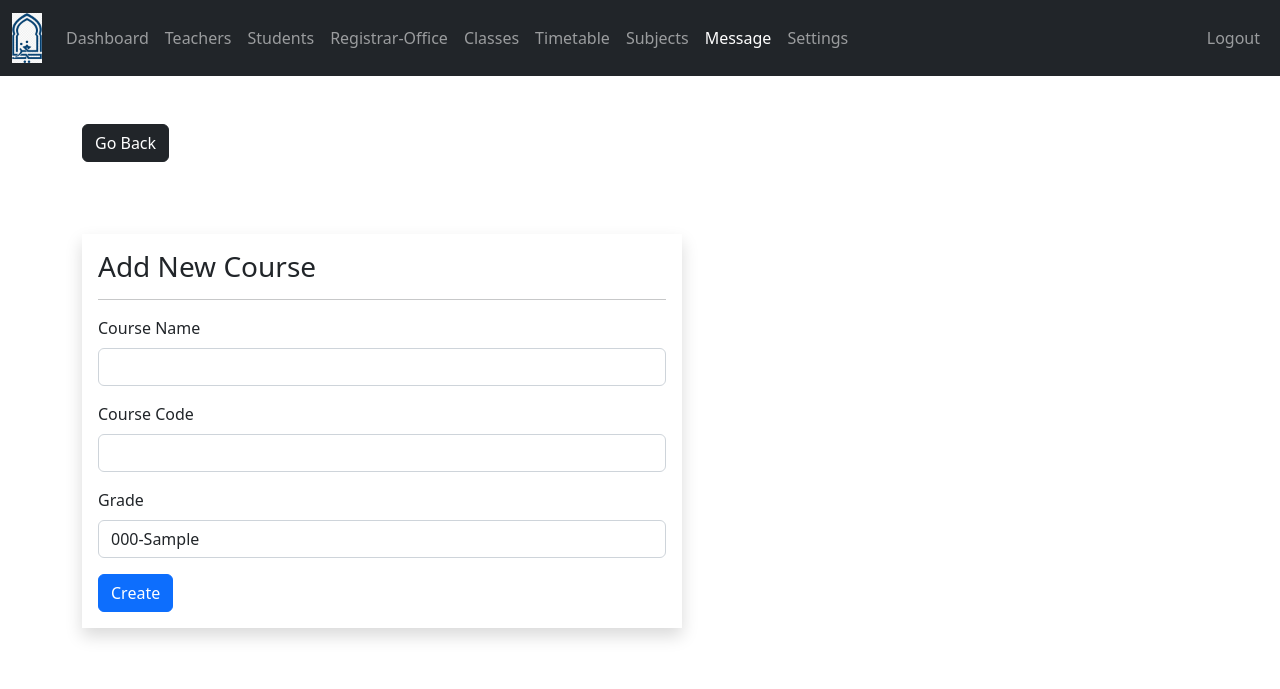
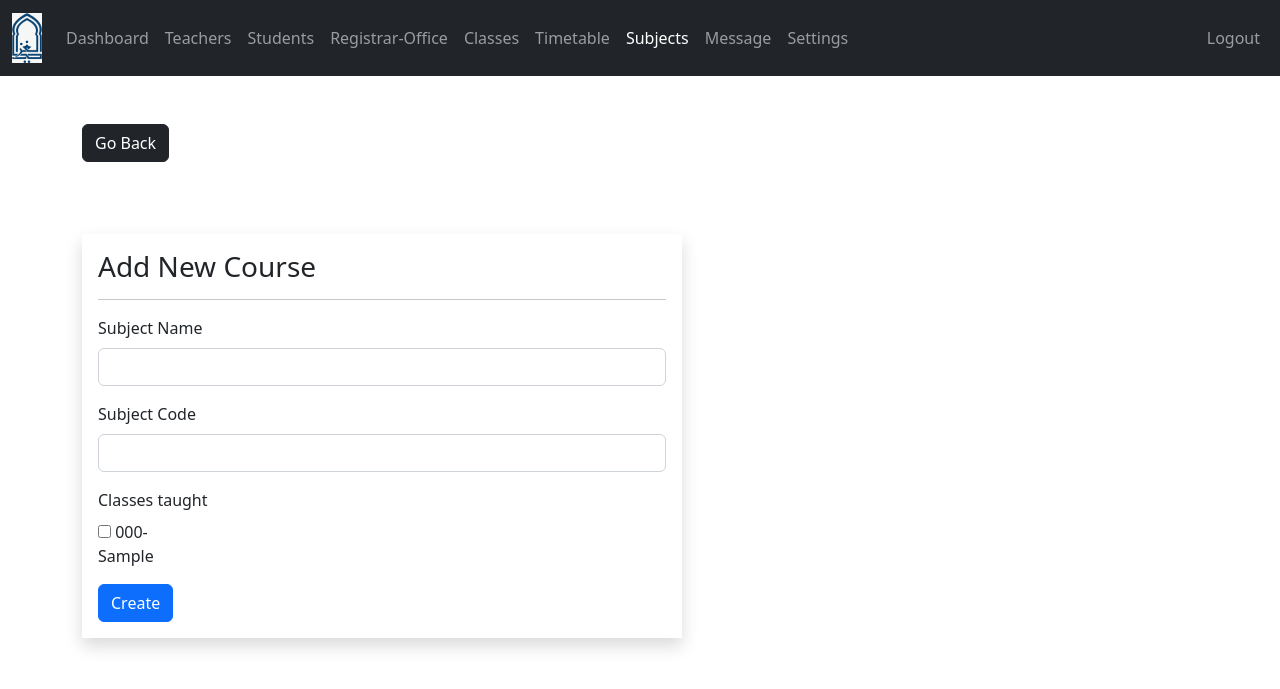
Before and after one commit to Habib-Ashraf-Hassan/internal_attachment_project, a PHP site: page /admin/course-add.php in a window 1280 px wide. Shown: the top 689 px of the page. Run offline with PHP 8.4, Linux system fonts and the light colour scheme; the visitor is signed in with stand-in values (Sample User, id 1); tables that the repository leaves empty or names only in its code hold one stand-in row (values such as "Sample post").

Commit message:
add subject completed

```diff
--- a/admin/course-add.php
+++ b/admin/course-add.php
@@ -8,6 +8,7 @@ if (isset($_SESSION['admin_id']) &&
       include 'data/grade.php';
       $grades = getAllGrades($conn);
 
+
  ?>
 <!DOCTYPE html>
 <html lang="en">
@@ -17,7 +18,7 @@ if (isset($_SESSION['admin_id']) &&
 	<title>Admin - Add Course</title>
 	<link rel="stylesheet" href="https://cdn.jsdelivr.net/npm/bootstrap@5.2.0/dist/css/bootstrap.min.css">
 	<link rel="stylesheet" href="../css/style.css">
-	<link rel="icon" href="../logo.png">
+	<link rel="icon" href="../images/Madrassa_logo2.png">
   <script src="https://ajax.googleapis.com/ajax/libs/jquery/3.6.0/jquery.min.js"></script>
   <link rel="stylesheet" href="https://cdnjs.cloudflare.com/ajax/libs/font-awesome/4.7.0/css/font-awesome.min.css">
 </head>
@@ -51,28 +52,28 @@ if (isset($_SESSION['admin_id']) &&
         <?php } ?>
 
         <div class="mb-3">
-          <label class="form-label">Course Name</label>
+          <label class="form-label">Subject Name</label>
           <input type="text"
                  class="form-control"
                  name="course_name">
         </div>
         <div class="mb-3">
-          <label class="form-label">Course Code</label>
+          <label class="form-label">Subject Code</label>
           <input type="text"
                  class="form-control"
                  name="course_code">
         </div>
         <div class="mb-3">
-          <label class="form-label">Grade</label>
-          <select name="grade"
-                  class="form-control" >
-                  <?php foreach ($grades as $grade) { ?>
-                    <option value="<?=$grade['grade_id']?>">
-                       <?=$grade['grade_code'].'-'.$grade['grade']?>
-                    </option>
-                  <?php } ?>
+          <label class="form-label">Classes taught</label>
+          <div class="row row-cols-5">
+                    <?php foreach ($grades as $grade): ?>
 
-          </select>
+                <div class="col">
+                <input type="checkbox" name="grade[]" value="<?=$grade['grade_id']?>">
+                <?=$grade['grade_code']?>-<?=$grade['grade']?>
+                </div>
+                <?php endforeach ?>
+          </div>
         </div>
       <button type="submit" class="btn btn-primary">Create</button>
      </form>
@@ -83,7 +84,7 @@ if (isset($_SESSION['admin_id']) &&
     <script src="https://cdn.jsdelivr.net/npm/bootstrap@5.2.0/dist/js/bootstrap.bundle.min.js"></script>
     <script>
         $(document).ready(function(){
-             $("#navLinks li:nth-child(8) a").addClass('active');
+             $("#navLinks li:nth-child(7) a").addClass('active');
         });
     </script>
 
--- a/admin/course.php
+++ b/admin/course.php
@@ -51,7 +51,7 @@ if (isset($_SESSION['admin_id']) &&
                   <tr>
                     <th scope="col">#</th>
                     <th scope="col">Subject</th>
-                    <th scope="col">course Code</th>
+                    <th scope="col">Subject Code</th>
                     <th scope="col">Classes taught in</th>
                   </tr>
                 </thead>
```
Also changed, not shown: admin/req/course-add.php (+9 -17 lines).
